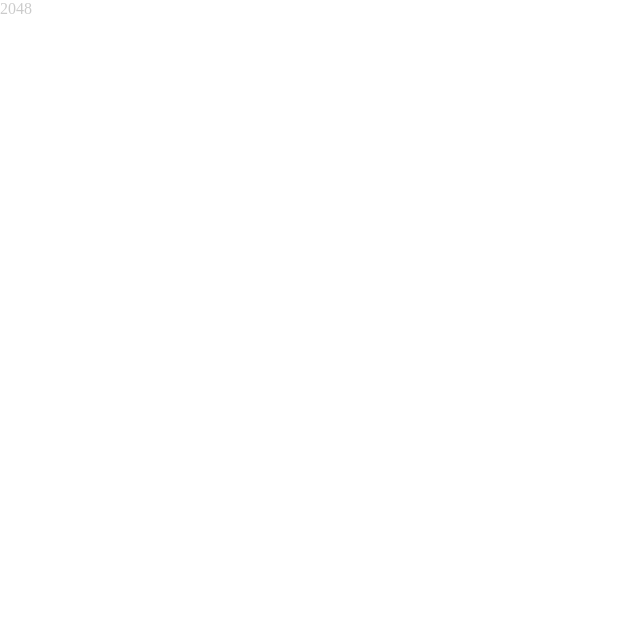
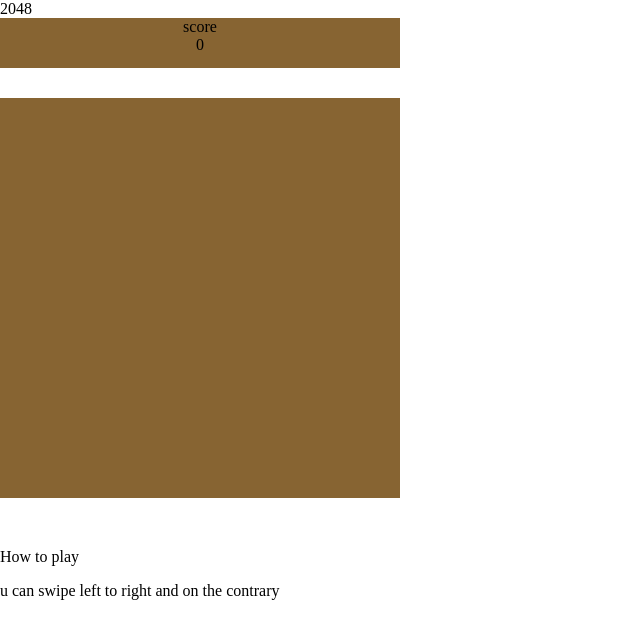
Before and after one commit to Varfolomeev-Ilya/game-2048, a plain HTML site: page index.html in a window 1280 px wide. Shown: the whole page, without its empty margins (0-640 px from the left). Drawn offline with Linux system fonts and the light colour scheme.

Commit message:
created a grid playfield, assigned js to search for the elements I needed from html

```diff
--- a/2048.js
+++ b/2048.js
@@ -0,0 +1,5 @@
+document.addEventListener('DOMcontentloaded', () => {
+  const gridDisplay = document.querySelector('.grid') ;
+  const scoreDisplay = document.getElementById('score');
+  const resultDisplay = document.getElementById('result');
+})
--- a/index.html
+++ b/index.html
@@ -8,17 +8,22 @@
   <title>Amazing game 2048!</title>
 </head>
 <body>
-  <div class="container">
-    <div class="logo"> 2048</div>
+  <div class="logo">2048</div>
+
+
+
       <div class="scoreBar">
-        <label style="position: relative;">score:</label>
-        <label id="score">0</label>
-        <div id="record">best score</div>
+        <div class="score-title">score</div>
+        <span id="score">0</span>
       </div>
+
+      <div class="grid"></div>
+
+      <div id="result"></div>
+
+  <div class="info">
+    <p>How to play</p>
+    <p>u can swipe left to right and on the contrary </p>
   </div>
-  <footer>
-    <p>How to play</p>
-    <p>u can swipe left to right and on the contrary or use you mouse</p>
-  </footer>
 </body>
 </html>
--- a/style.css
+++ b/style.css
@@ -6,19 +6,31 @@ body, html {
   overflow: hidden;
 }
 
-.container {
-  width:100%;
-  height:100%;
-
+.grid{
+  width:400px;
+  height:400px;
+  background-color: #876432;
+  margin-top: 30px;
+  display: flex;
+  flex-wrap: wrap;
 }
 
-.logo {
-  height: 100%;
-  width: 100%;
-  opacity: .2;
+.grid div {
+  width: 100px;
+  height: 100px;
+  background-color: #86436311;
+}
+
+.scoreBar {
+  width:400px;
+  height:50px;
+  background-color: #876432;
 
 }
 
 .scoreBar {
-
+  text-align: center;
 }
+.info {
+  margin-top: 50px;
+}
```
